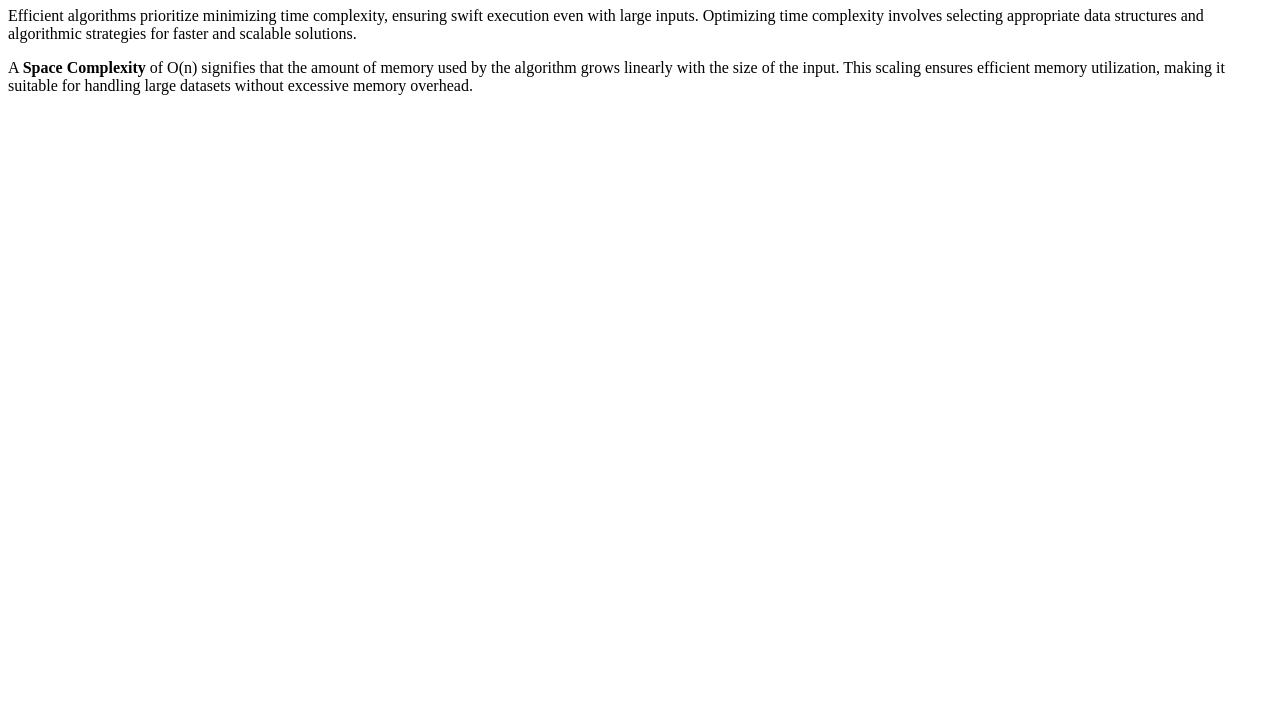
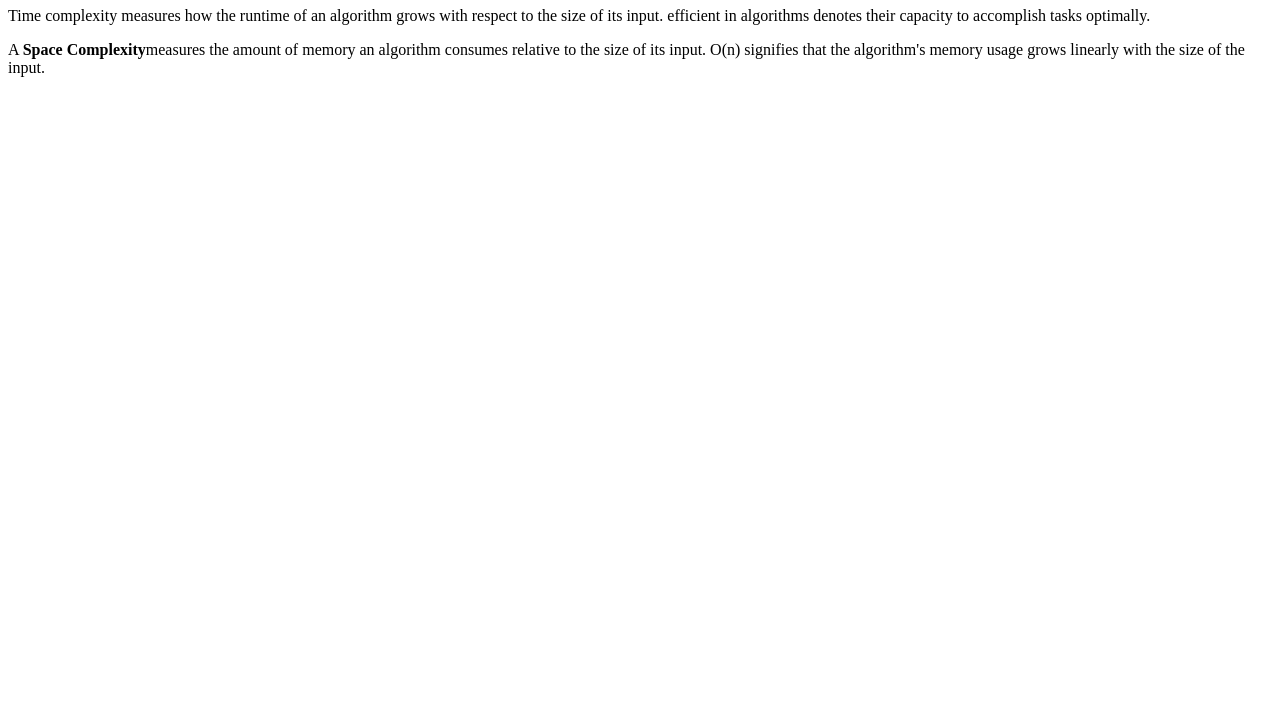
Before and after one commit to acciojob/time-and-space-complexity-Yashjain1623, a website: page main.html in a window 1280 px wide. Shown: the part 73-800 px from the top of the page. Drawn offline with Linux system fonts and the light colour scheme.

Commit message:
created a submission

```diff
--- a/main.html
+++ b/main.html
@@ -8,9 +8,10 @@
 
 <body>
 	<h1>Time, Space, Complexity</h1>
-	<p>
-Efficient algorithms prioritize minimizing time complexity, ensuring swift execution even with large inputs. Optimizing time complexity involves selecting appropriate data structures and algorithmic strategies for faster and scalable solutions.</p>
-	<p>A <b>Space Complexity</b> of O(n) signifies that the amount of memory used by the algorithm grows linearly with the size of the input. This scaling ensures efficient memory utilization, making it suitable for handling large datasets without excessive memory overhead.</p>
+	<p>Time complexity measures how the runtime of an algorithm grows with respect to the size of its input. efficient in algorithms denotes their capacity to accomplish tasks optimally.
+</p>
+	<p>A <b>Space Complexity</b>measures the amount of memory an algorithm consumes relative to the size of its input. O(n) signifies that the algorithm's memory usage grows linearly with the size of the input.
+</p>
     <script type="text/javascript" src="./script.js">
 </script>
 
```
